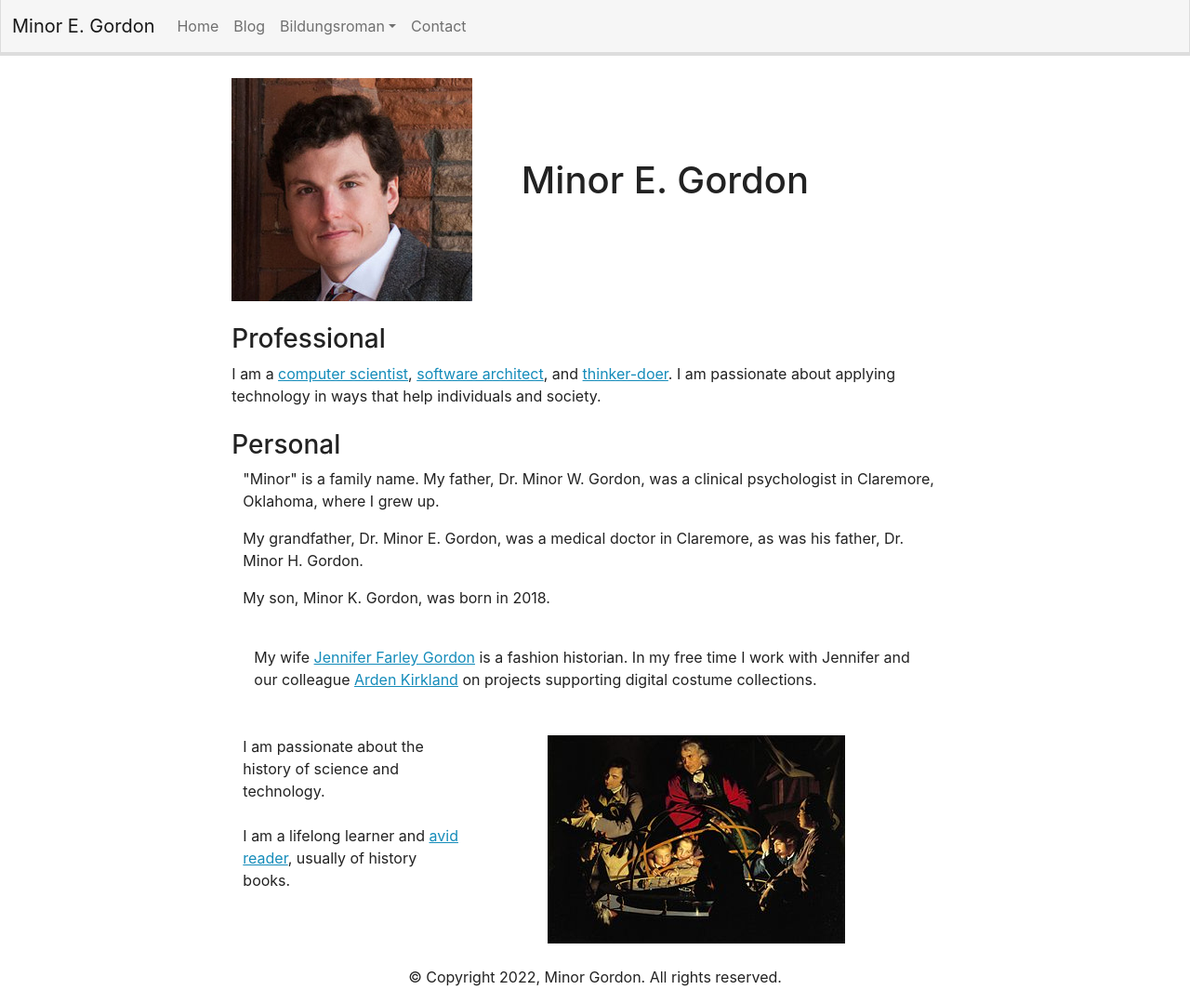
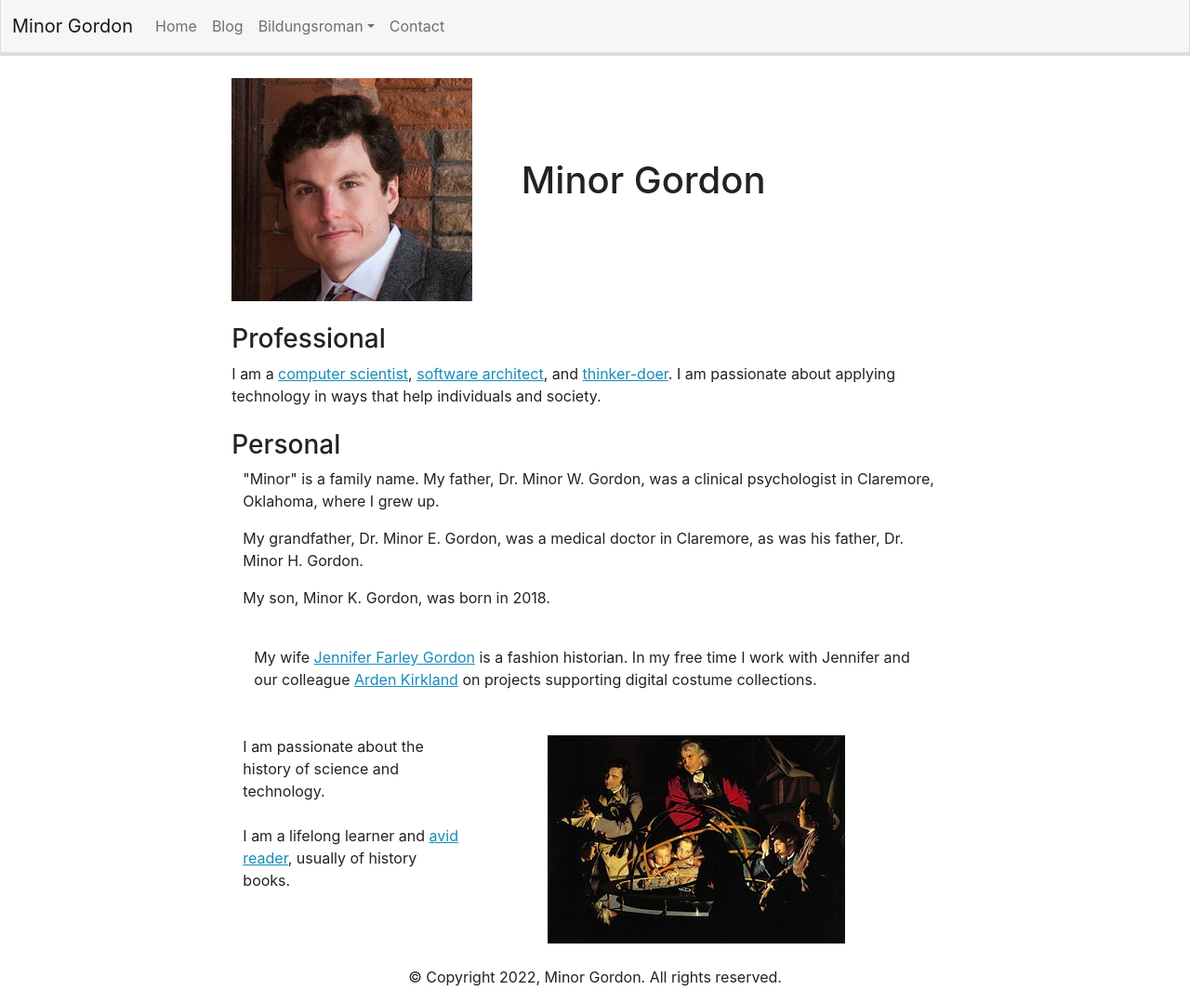
Before and after one commit to minorg/minorgordon.net, a Jekyll site: the page built from index.html, in a window 1280 px wide. Shown: the whole page at 93% size. Built offline with Jekyll 4.4.1, drawn with Linux system fonts in a browser that asks for light colours.

Commit message:
Minor E. Gordon -> Minor Gordon

```diff
--- a/_config.yml
+++ b/_config.yml
@@ -15,10 +15,10 @@
 # in the templates via {{ site.myvariable }}.
 baseurl: "" # the subpath of your site, e.g. /blog
 description: >- # this means to ignore newlines until "baseurl:"
-  Personal site of Minor E. Gordon
+  Personal site of Minor Gordon
 github_username:  minorg
 permalink: blog/:year/:month/:day/:title:output_ext
-title: Minor E. Gordon
+title: Minor Gordon
 url: "https://minorgordon.net" # the base hostname & protocol for your site, e.g. http://example.com
 
 
--- a/_includes/navbar.html
+++ b/_includes/navbar.html
@@ -1,6 +1,6 @@
 <nav class="navbar navbar-expand-lg navbar-light bg-light">
     <div class="container-fluid">
-        <a class="navbar-brand" href="/">Minor E. Gordon</a>
+        <a class="navbar-brand" href="/">Minor Gordon</a>
         <ul class="navbar-nav me-auto">
             <li class="nav-item {% if page.url == '/' %}active{% endif %}">
                 <a class="nav-link" href="/">Home</a>
--- a/index.html
+++ b/index.html
@@ -5,7 +5,7 @@ layout: page
     <div class="row">
         <div class="col-12">
             <img class="d-inline-block me-4" src="img/mg.jpg" alt="Profile photo"/>
-            <h1 class="d-inline-block ms-4">Minor E. Gordon</h1>
+            <h1 class="d-inline-block ms-4">Minor Gordon</h1>
         </div>
     </div>
     <div class="row mt-4">
@@ -32,7 +32,7 @@ layout: page
                 </div>
                 <div class="row">
                     <p>
-                    My wife&nbsp;<a href="https://jfgordon.net">Jennifer Farley Gordon</a>&nbsp;is a fashion historian. In my free time I work with Jennifer and our colleague&nbsp;<a href="https://www.ardenkirkland.com">Arden Kirkland<a/>&nbsp;on projects supporting digital costume collections.
+                    My wife&nbsp;<a href="https://jfgordon.net">Jennifer Farley Gordon</a>&nbsp;is a fashion historian. In my free time I work with Jennifer and our colleague&nbsp;<a href="https://www.ardenkirkland.com">Arden Kirkland</a>&nbsp;on projects supporting digital costume collections.
                     </p>
                 </div>
                 <div class="row">
```
